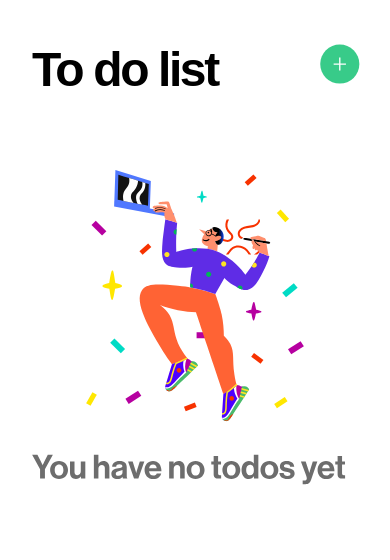
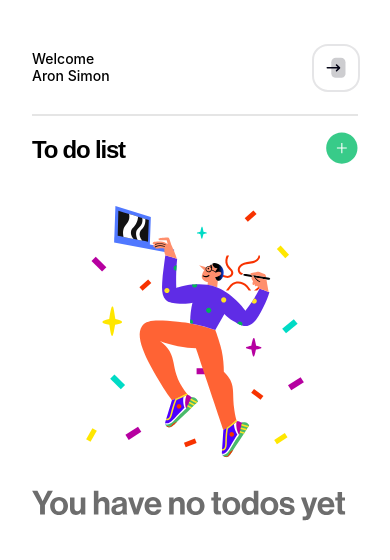
Before and after one commit to aronnorbert24/ToDoApp, a Vue app: page / in a window 390 px wide. Shown: the top 560 px of the page. Built offline with nearby package versions, Linux system fonts and the light colour scheme.

Commit message:
ITL-12 Mobile friendly looking

```diff
--- /dev/null
+++ b/src/components/LogOutIcon.vue
@@ -0,0 +1,7 @@
+<template>
+  <svg width="48" height="49" viewBox="0 0 48 49" fill="none" xmlns="http://www.w3.org/2000/svg">
+    <rect x="1" y="1.91846" width="46" height="46" rx="15" stroke="#040415" stroke-opacity="0.1" stroke-width="2"/>
+    <path fill-rule="evenodd" clip-rule="evenodd" d="M19.2961 19.2829C19.2961 16.8319 21.3559 14.8369 23.8876 14.8369H28.9199C31.4453 14.8369 33.5 16.8269 33.5 19.2729V30.3889C33.5 32.8409 31.4412 34.8369 28.9096 34.8369H23.8773C21.3518 34.8369 19.2961 32.8459 19.2961 30.3989V29.4589V19.2829Z" fill="#040415" fill-opacity="0.2"/>
+    <path fill-rule="evenodd" clip-rule="evenodd" d="M28.0374 24.2907L25.0695 21.3817C24.7627 21.0817 24.2691 21.0817 23.9634 21.3837C23.6587 21.6857 23.6597 22.1727 23.9654 22.4727L25.5905 24.0657H15.2821C14.8504 24.0657 14.5 24.4107 14.5 24.8367C14.5 25.2617 14.8504 25.6057 15.2821 25.6057H25.5905L23.9654 27.1997C23.6597 27.4997 23.6587 27.9867 23.9634 28.2887C24.1168 28.4397 24.3168 28.5157 24.518 28.5157C24.717 28.5157 24.9171 28.4397 25.0695 28.2907L28.0374 25.3817C28.1847 25.2367 28.268 25.0407 28.268 24.8367C28.268 24.6317 28.1847 24.4357 28.0374 24.2907Z" fill="#040415"/>
+  </svg>
+</template>
--- a/src/components/ToDoHeader.vue
+++ b/src/components/ToDoHeader.vue
@@ -1,15 +1,23 @@
 <template>
+  <div class="t-0 phone:mb-3 mb-7 flex w-full items-center justify-between font-header">
+    <p class="text-black phone:text-sm text-2xl text-left font-medium phone:leading-[17px] leading-[29px] font-priority phone:w-20 w-36">Welcome Aron Simon</p>
+    <button class="phone:hidden w-[120px] h-[52px] bg-[#E6E6E6] rounded-2xl ml-auto text-center">Log Out</button>
+    <button @click.prevent class="computer:hidden bg-transparent w-[66px]">
+      <LogOutIcon />
+    </button>
+  </div>
+  <div class="phone:border-[1px] border-2 border-[#E5E5E5] mb-4"></div>
   <div class="t-0 flex w-full items-center justify-between font-header">
     <div class="flex items-center justify-center">
       <p
-        class="left-105 top-20.5 non-italic mt-3 h-20 w-72 text-left text-5xl font-semibold tracking-tighter text-black md:text-5xl lg:text-7xl"
+        class="non-italic phone:h-[26px] phone:w-[100px] h-20 w-72 text-left phone:text-2xl phone:leading-[29px] text-5xl font-semibold tracking-tighter text-black lg:text-7xl"
       >
         To do list
       </p>
     </div>
     <div
       @click="emit('showForm')"
-      class="left-72 mb-8 flex h-16 w-16 cursor-pointer items-center justify-center rounded-full border-none bg-transparent outline-none transition-transform duration-300 ease-in-out hover:scale-110"
+      class="left-72 computer:mb-9 flex phone:h-8 phone:w-8 h-16 w-16 cursor-pointer items-center justify-center rounded-full border-none bg-transparent outline-none transition-transform duration-300 ease-in-out hover:scale-110"
     >
       <PlusIcon class="phone:h-10 phone:w-10"/>
     </div>
@@ -18,6 +26,7 @@
 
 <script setup lang="ts">
 import PlusIcon from './PlusIcon.vue'
+import LogOutIcon from './LogOutIcon.vue'
 
 const emit = defineEmits(['showForm'])
 </script>
--- a/src/components/ToDoList.vue
+++ b/src/components/ToDoList.vue
@@ -1,21 +1,24 @@
 <template>
   <ul v-for="(item, index) in todos" :key="index">
     <li>
-      <div class="w-full h-fit mt-12 bg-transparent border-2 border-black rounded-2xl ">
+      <div class="phone:flex phone:space-x-4 phone:items-center phone:flex-row-reverse phone:justify-between w-full phone:h-[82px] h-fit mt-8 bg-transparent border-2 border-black rounded-2xl ">
         <div class="flex items-center justify-between w-full h-fit">
-          <div class="flex items-center justify-center w-20 h-12 mt-4 ml-6 font-semibold text-[42px] leading-[3.125rem] text-black">
+          <div class="flex phone:mr-[168px] items-center justify-center w-20 h-12 phone:mt-0 mt-4 phone:ml-0 ml-6 phone:font-medium font-semibold font-title phone:text-lg text-[42px] phone:leading-[21px] leading-[3.125rem] text-black">
             {{ item.title }}
           </div>
-          <div class="flex items-center justify-center mt-4 mr-6 w-28 h-[33.4px] rounded-[500px] text-priority font-semibold text-lg text-center text-white"
+          <div class="phone:hidden flex items-center justify-center mt-4 mr-6 w-28 h-[33.4px] rounded-[500px] text-priority font-semibold text-lg text-center text-white"
           :class="hasPriorityClass(item.priority)">
             {{ item.priority }}
           </div>
+          <div class="computer:hidden flex items-center justify-center phone:mt-0 mt-4 mr-6 w-2.5 h-2.5 rounded-[500px] text-priority font-semibold text-lg text-center text-white"
+          :class="hasPriorityClass(item.priority)">
+          </div>
         </div>
-        <div class="flex items-end justify-between w-full h-full mt-10">
-          <div class="flex items-center justify-center font-semibold ml-6 mb-4 text-[28px] leading-[2.125rem] height-[2.125rem] text-[#757575]">
+        <div class="flex phone:items-center items-end justify-between w-full h-full phone:mt-4 mt-10">
+          <div class="phone:hidden flex items-center justify-center font-semibold ml-6 mb-4 text-[28px] leading-[2.125rem] height-[2.125rem] text-[#757575]">
             {{ item.description }}
           </div>
-          <div class="relative h-10 w-10 mb-4 mr-6 border-[6px] rounded-full"
+          <div class="relative phone:h-6 phone:w-6 h-10 w-10 mb-4 phone:mr-0 mr-6 phone:border-[3px] border-[6px] rounded-full"
           :class="hasCheckedColor(item.isChecked)">
             <CheckedIcon v-show="isCheckedVisible(item.isChecked)" class="absolute left-0 bottom-0"/>
           </div>
--- a/tailwind.config.js
+++ b/tailwind.config.js
@@ -5,7 +5,8 @@ export default {
     extend: {
       fontFamily: {
         header: ['Neue Haas Grotesk Display Pro', 'sans-serif'],
-        priority: ['Inter', 'sans-serif']
+        priority: ['Inter', 'sans-serif'],
+        title: ['SF Pro Text', 'sans-serif']
       },
     },
     screens: {
```
